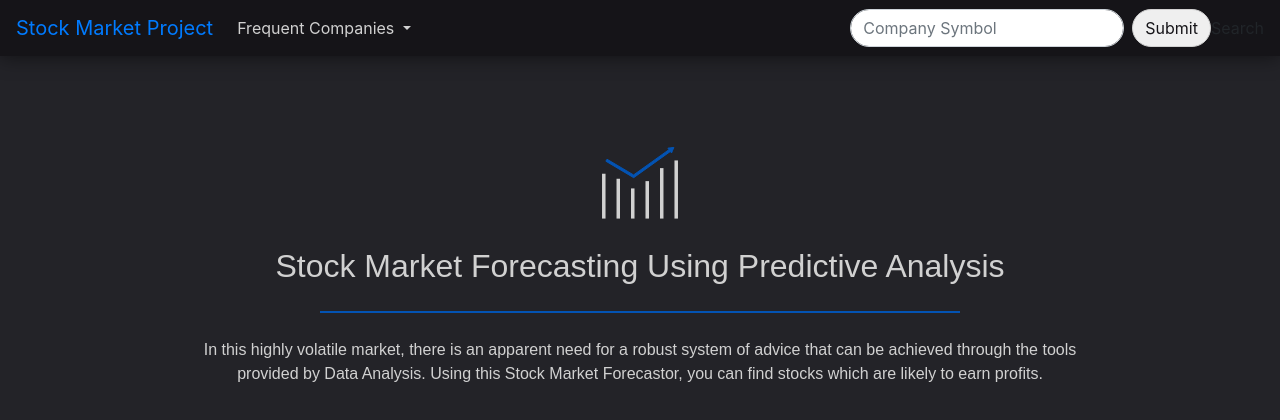
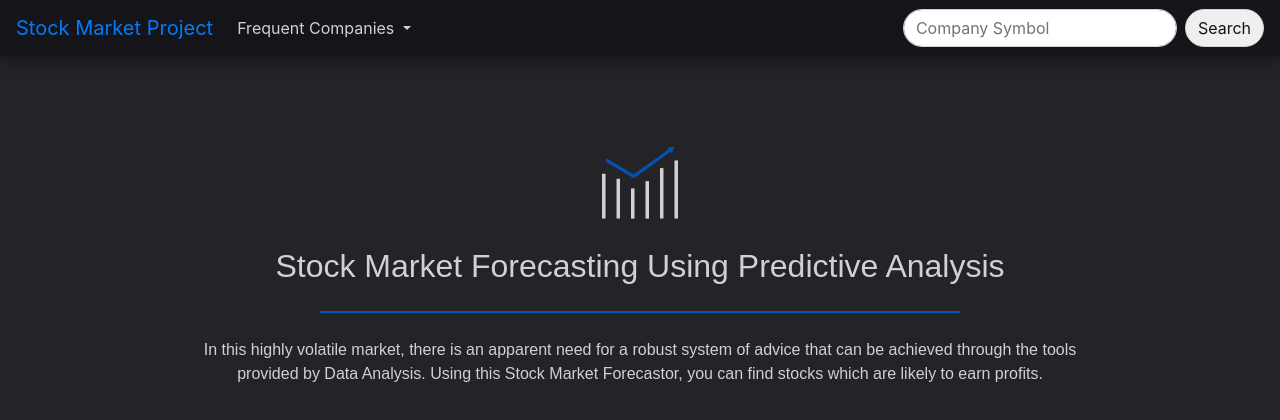
Before and after one commit to InfernapeXavier/Bean-Stock, a Flask app: page / in a window 1280 px wide. Shown: the top 420 px of the page. Run offline with Flask 2, Linux system fonts and the light colour scheme; some libraries are stand-ins or nearby versions.

Commit message:
update index

```diff
--- a/app/templates/index.html
+++ b/app/templates/index.html
@@ -52,7 +52,7 @@
 
 				<form class="form-inline my-2 my-lg-0" method="POST">
 					<input class="form-control mr-sm-2" type="search" placeholder="Company Symbol" aria-label="Search" style="border-radius: 22px;" name="symbol">
-					<input class="btn my-2 my-sm-0" type="submit" style="color: #d1d1d1; border-color: #d1d1d1; border-radius: 22px; color: #151418">Search</button>
+					<button class="btn my-2 my-sm-0" type="submit" style="color: #d1d1d1; border-color: #d1d1d1; border-radius: 22px; color: #151418">Search</button>
 				</form>
 			</div>
 		</nav>
```
